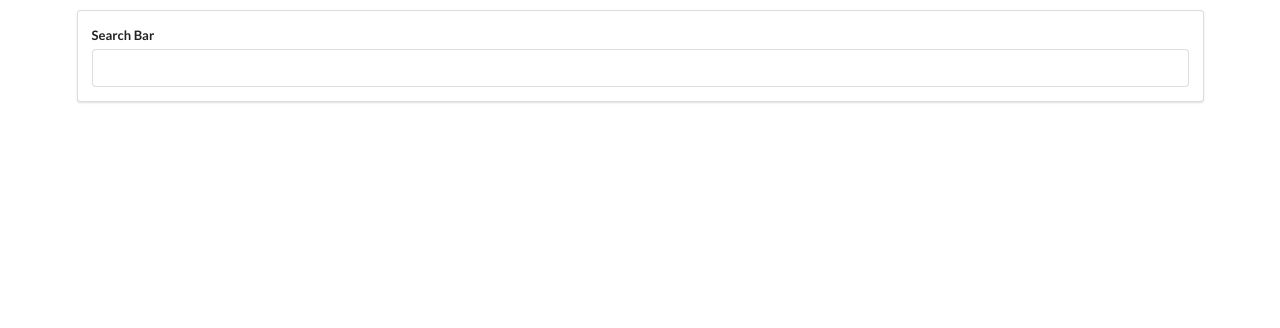
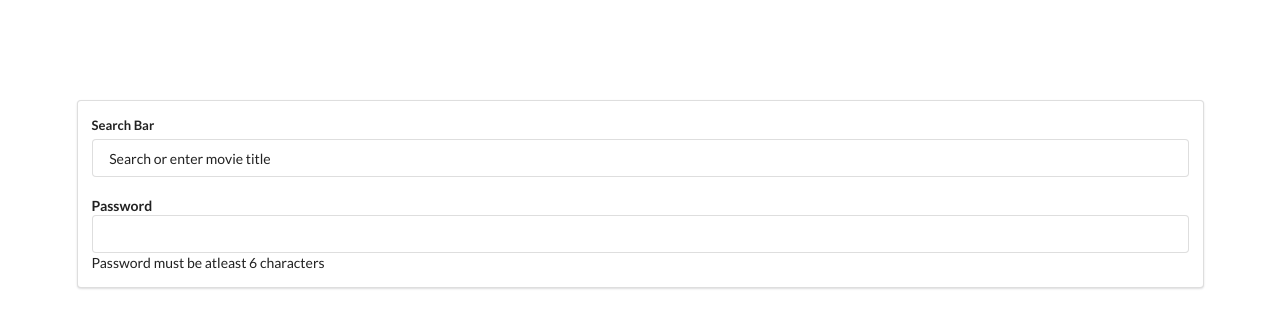
Before and after one commit to paschalikenna/react-jpegs, a React (Create React App) app: page / in a window 1280 px wide. Shown: the top 328 px of the page. Built offline with nearby package versions, Linux system fonts and the light colour scheme.

Commit message:
Wednesday

```diff
--- a/package.json
+++ b/package.json
@@ -2,7 +2,7 @@
   "name": "react-jpeg",
   "version": "0.1.0",
   "private": true,
-  "homepage": "https://paschalikenna.github.io/react-jpegs",
+  "homepage": "https://paschalikenna.github.io/react-jpegs/",
   "dependencies": {
     "-": "0.0.1",
     "@testing-library/jest-dom": "^5.16.1",
--- a/src/components/App.js
+++ b/src/components/App.js
@@ -3,7 +3,7 @@ import SearchBar from "./SearchBar";
 
 const App = () => {
   return (
-    <div className="ui container" style={{ marginTop: "10px" }}>
+    <div className="ui container" style={{ marginTop: "100px" }}>
       {" "}
       <SearchBar />
     </div>
--- a/src/components/SearchBar.js
+++ b/src/components/SearchBar.js
@@ -1,15 +1,23 @@
 import React from "react";
+import Validator from "./Validator";
 
 class SearchBar extends React.Component {
+  state = { term: " Search or enter movie title" };
+
   render() {
     return (
       <div className="ui segment">
-        <form className="ui form">
-          <div className="field">
+        <span className="ui form">
+          <span className="field">
             <label>Search Bar</label>
-            <input type="text" />
-          </div>
-        </form>
+            <input
+              type="text"
+              value={this.state.term}
+              onChange={(e) => this.setState({ term: e.target.value })}
+            />
+            <Validator />
+          </span>
+        </span>
       </div>
     );
   }
--- /dev/null
+++ b/src/components/Validator.js
@@ -0,0 +1,32 @@
+import react from "react";
+
+class Validator extends react.Component {
+  state = { password: "" };
+
+  render() {
+    return (
+      <form className="ui form">
+        <div className="field">
+          {" "}
+          <br />
+          <div>
+            <label>
+              {" "}
+              <h5>Password</h5>
+            </label>
+          </div>
+          <input
+            type="password"
+            value={this.state.password}
+            onChange={(e) => this.setState({ password: e.target.value })}
+          />
+        </div>
+        {this.state.password.length < 6
+          ? "Password must be atleast 6 characters"
+          : ""}
+      </form>
+    );
+  }
+}
+
+export default Validator;
```
